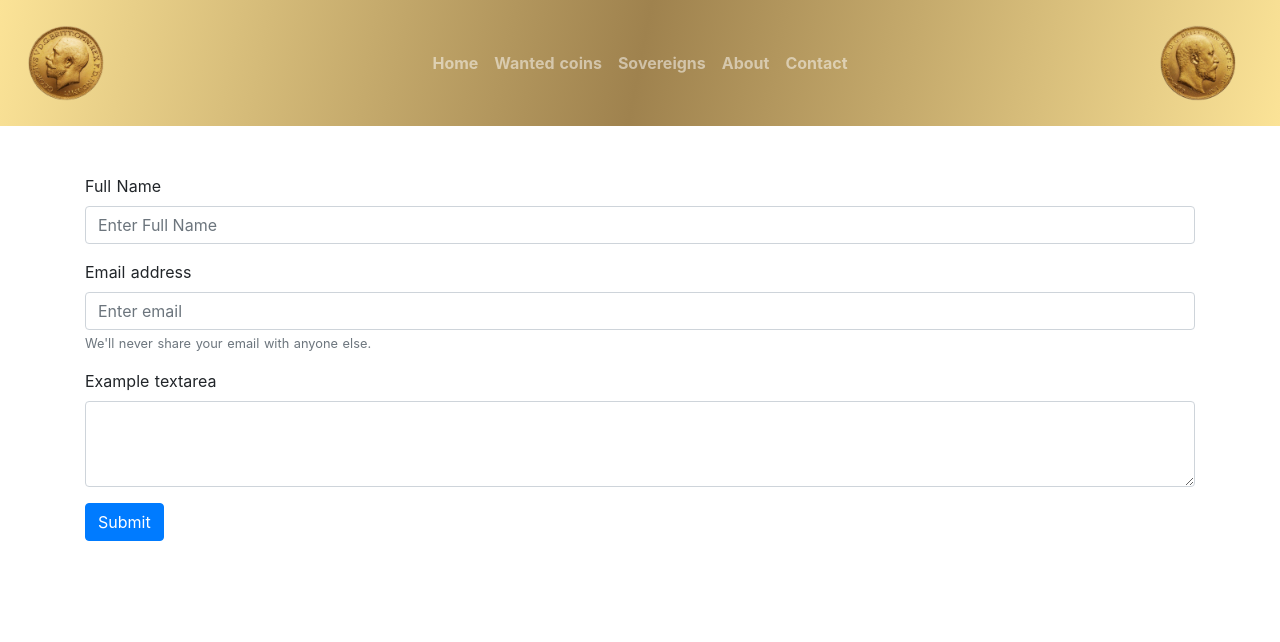
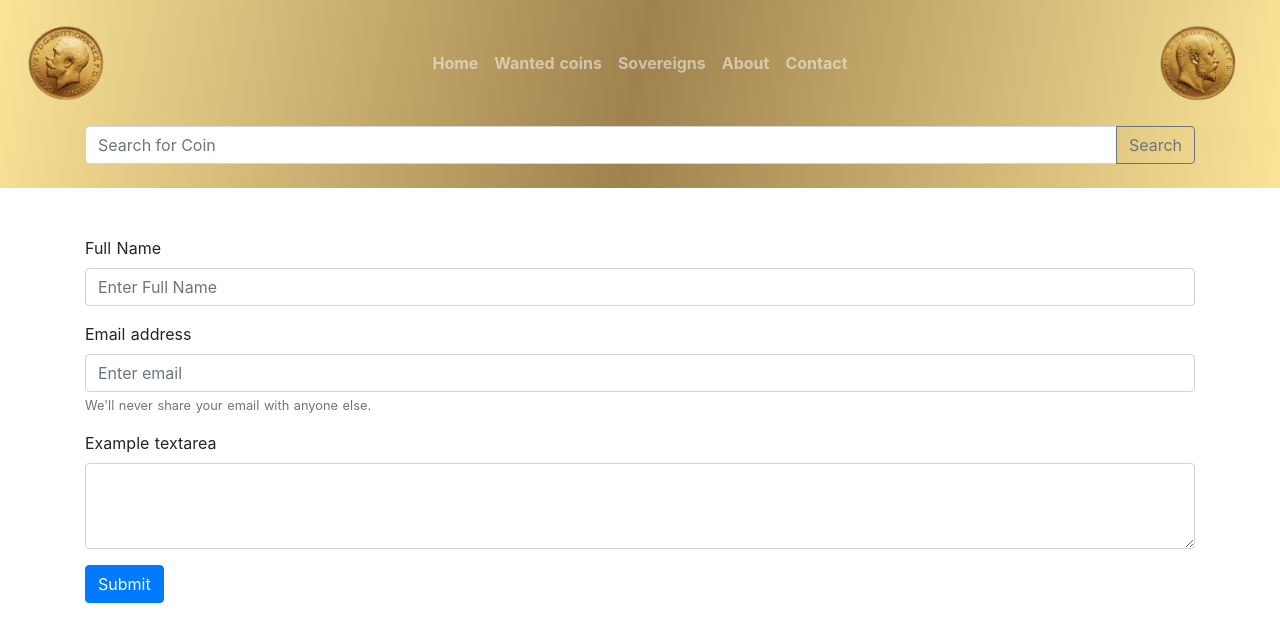
Before and after one commit to samghadri/sovereignfrontend, a Nuxt app: page /contact in a window 1280 px wide. Shown: the top 642 px of the page. Built offline with nearby package versions, Linux system fonts and the light colour scheme.

Commit message:
update sovereign and added contact us

```diff
--- a/components/Header/Header.vue
+++ b/components/Header/Header.vue
@@ -1,4 +1,5 @@
 <template>
+<div class="header-gradient">
   <b-navbar class="header-gradient" sticky toggleable="lg" type="dark"
             variant="info">
 
@@ -22,15 +23,19 @@
     <b-navbar-brand href="/">
           <img src="/img/edward-vii-logo.png" class="header-logo-ctr" alt="">
         </b-navbar-brand>
+
   </b-navbar>
+    <div class="container pb-2">
+     <Search v-if="this.$route.name !== 'sovereigns'"/>
+  </div>
+</div>
 </template>
 
 <script>
-
+import Search from '~/components/Search'
+export default {
+  components:{
+    Search
+  }
+}
 </script>
-<style>
-
-
-
-
-</style>
--- /dev/null
+++ b/components/Search/index.vue
@@ -0,0 +1,46 @@
+<template>
+  <div class="input-group mb-3">
+    <input
+      type="text"
+      class="form-control"
+      @keydown.enter="searchButton()"
+      v-model="searchText"
+      placeholder="Search for Coin"
+      aria-label="Search for Coin"
+      aria-describedby="basic-addon2"
+    >
+    <div class="input-group-append">
+      <button
+        class="btn btn-outline-secondary"
+        type="button"
+        v-on:click.prevent="searchButton()"
+      >Search</button>
+    </div>
+  </div>
+</template>
+<script>
+export default {
+  data() {
+    return {
+      searchText: ""
+    };
+  },
+  methods: {
+    // searchButton(){
+    //     this.$emit('search', this.searchText)
+    // },
+    searchButton() {
+      if (this.searchText !== "") {
+        this.$router.push({
+          path: "/sovereigns",
+          query: Object.assign({}, this.$route.query, {
+            searchText: this.searchText
+          }) // update the url query
+        },() =>{
+            // this.$router.go(0)  this refreshes the page
+        });
+      }
+    }
+  }
+};
+</script>
--- a/layouts/default.vue
+++ b/layouts/default.vue
@@ -1,7 +1,10 @@
 <template>
   <div>
     <Header />
-    <nuxt />
+    <div class="container">
+          <nuxt />
+    </div>
+
   </div>
 </template>
 <script>
--- /dev/null
+++ b/layouts/error.vue
@@ -0,0 +1,15 @@
+<template>
+    <div class="container">
+<h1 v-if="error.statusCode === 404">Page not found</h1>
+    <h1 v-else>An error occurred  {{ error.statusCode}}</h1>
+    <div>
+        <a  href="/">Home page</a>
+    </div>
+
+    </div>
+</template>
+<script>
+export default {
+  props: ['error'],
+}
+</script>
--- a/nuxt.config.js
+++ b/nuxt.config.js
@@ -43,6 +43,7 @@ module.exports = {
   plugins: [
     "~/plugins/plugins.js",
     {src: '~/plugins/vue-paginate.js', ssr: false},
+    '~/plugins/axios.js',
   ],
 
   /*
--- a/pages/contact/index.vue
+++ b/pages/contact/index.vue
@@ -1,6 +1,6 @@
 <template>
   <div>
-    <div class="container mt-5">
+    <div class="mt-5">
       <form>
         <div class="form-group">
           <label for="fullname">Full Name</label>
--- a/pages/index.vue
+++ b/pages/index.vue
@@ -1,50 +1,5 @@
 <template>
-  <section class="container">
     <div>
 
     </div>
-  </section>
 </template>
-
-<script>
-import Logo from '~/components/Logo.vue'
-
-export default {
-  components: {
-    Logo
-  }
-}
-</script>
-
-<style>
-.container {
-  margin: 0 auto;
-  min-height: 100vh;
-  display: flex;
-  justify-content: center;
-  align-items: center;
-  text-align: center;
-}
-
-.title {
-  font-family: 'Quicksand', 'Source Sans Pro', -apple-system, BlinkMacSystemFont,
-    'Segoe UI', Roboto, 'Helvetica Neue', Arial, sans-serif;
-  display: block;
-  font-weight: 300;
-  font-size: 100px;
-  color: #35495e;
-  letter-spacing: 1px;
-}
-
-.subtitle {
-  font-weight: 300;
-  font-size: 42px;
-  color: #526488;
-  word-spacing: 5px;
-  padding-bottom: 15px;
-}
-
-.links {
-  padding-top: 15px;
-}
-</style>
--- a/pages/sovereigns/index.vue
+++ b/pages/sovereigns/index.vue
@@ -1,6 +1,6 @@
 <template>
-  <div class="container">
-    <div class="input-group mb-3 mt-5">
+  <div>
+    <!-- <div class="input-group mb-3 mt-5">
       <input
         type="text"
         class="form-control"
@@ -17,15 +17,15 @@
           v-on:click.prevent="searchButton()"
         >Search</button>
       </div>
-    </div>
+    </div>-->
+    <Search class="mt-5"/>
     <!-- <div>
       <input class="mt-5 mb-5" type="text" style="height: 2.3rem;" @keydown.enter="searchButton()" v-model="searchText">
       <button class="btn btn-success d-inline-block" v-on:click.prevent="searchButton()">Search</button>
     </div>-->
-    <button class="btn btn-primary" @click="filterByCoinType('G')">Gold</button>
-    <button class="btn btn-primary" @click="filterByCoinType('S')">Silver</button>
-    <button class="btn btn-primary" @click="filterByCoinType('C')">Copper</button>
-    <button @click="clearFilter()">Clear Filter</button>
+    <button class="btn btn-info" @click="filterByCoinType('G')">Gold</button>
+    <button class="btn btn-info" @click="filterByCoinType('S')">Silver</button>
+    <button class="btn btn-info" @click="filterByCoinType('C')">Copper</button>
 
     <div class="d-inline-block">
       <b-dropdown
@@ -36,6 +36,9 @@
       >
         <b-dropdown-item v-for="tag in cointags.result" @click="filterByTag(tag.name)">{{tag.name}}</b-dropdown-item>
       </b-dropdown>
+    </div>
+    <div class="text-right">
+      <button class="btn btn-secondary" @click="clearFilter()">Clear Filter</button>
     </div>
 
     <div v-if="coins.result && coins.result.length > 0 ">
@@ -61,8 +64,13 @@
             <p v-if="coin.description">{{ coin.description }}</p>
           </div>
           <div class="col-12 mt-5 text-center">
-            <img v-if="coin.image_url" :src="coin.image_url" alt="" class="img-fluid" style="max-height:400px">
-
+            <img
+              v-if="coin.image_url"
+              :src="coin.image_url"
+              alt
+              class="img-fluid"
+              style="max-height:400px"
+            >
           </div>
         </div>
 
@@ -90,13 +98,16 @@
 </template>
 
 <script>
+import Search from "~/components/Search";
 export default {
+  components: {
+    Search
+  },
   async mounted() {
-
     await this.$store.dispatch("getCoin", this.query ? this.query : "");
     await this.$store.dispatch("getTag");
-    console.log("Store", this.$store.getters.getError);
-
+    console.log("the query", this.$route.query);
+    console.log(this.getQueryassign());
     // let hello = [];
     // if(this.cointags && this.cointags.length > 0){
     //   console.log(this.cointags)
@@ -136,6 +147,9 @@ export default {
     },
     totalRows() {
       return Math.ceil(this.coins.count / 2);
+    },
+    error() {
+      return this.$store.getters.getError;
     }
   },
   watch: {
@@ -173,7 +187,7 @@ export default {
         this.$router.push({
           query: Object.assign({}, this.$route.query, {
             tags: this.tags.join("|")
-          }) // update the url query
+          }) // update the url query | gets the query key and get the lat object an apend it into the new object if, key exist, then it will replace it with the new object
         });
       }
     },
@@ -188,7 +202,7 @@ export default {
         this.$router.push({
           query: ""
         });
-        this.currentPage =1;
+        this.currentPage = 1;
       }
     },
     async nextPage(pageNum) {
@@ -198,15 +212,7 @@ export default {
         }) // update the url query
       });
     },
-    searchButton() {
-      if (this.searchText !== "") {
-        this.$router.push({
-          query: Object.assign({}, this.$route.query, {
-            searchText: this.searchText
-          }) // update the url query
-        });
-      }
-    },
+
     getMetalType(result) {
       if (result === "G") {
         return "GOLD";
@@ -215,6 +221,17 @@ export default {
       } else {
         return "COPPER";
       }
+    },
+    getQueryassign() {
+      let tag = { tags: "hello|hi|salam" };
+      let query = {
+        tags: "john|dog"
+      };
+      console.log("before result", query);
+      let result = Object.assign({}, query, tag);
+      console.log("the result", result);
+
+      return result;
     }
   }
 };
--- /dev/null
+++ b/plugins/axios.js
@@ -0,0 +1,22 @@
+export default ({$axios,store}) => {
+    $axios.onRequest((config) => {
+    //   store.commit('setLoading', true, {root: true});
+      store.commit('setError', null, {root: true});
+      return config
+    });
+    $axios.onResponse((config) => {
+    //   store.commit('setLoading', false, {root: true});
+      store.commit('setError', null, {root: true});
+      return config
+    });
+    $axios.onError(error => {
+  //    store.commit('setLoading', false, {root: true});
+  console.log("didnt work", error.message)
+
+      store.commit('setError', error.message);
+    //   setTimeout(() => {
+    //     store.commit('setError', null, {root: true});
+    //   }, 60000);
+    })
+
+  }
--- a/store/index.js
+++ b/store/index.js
@@ -33,7 +33,7 @@ export const actions = {
                 console.log("worked");
                 commit("setCoin", success.data);
             }).catch(err =>{
-                commit('setError', err.message)
+              commit('setError', err.message)
             });
     },
     async getTag({ commit }) {
@@ -41,11 +41,7 @@ export const actions = {
             .then(result => {
                 console.log(result.data)
                 commit("setTag", result.data)
-            }).catch(err => {
-                console.log(err)
-            }
-
-            )
+            })
     },
 
     postContactForm({commit}, payload){
```
Also changed, not shown: assets/styles/home.less (line endings or trailing spaces).
